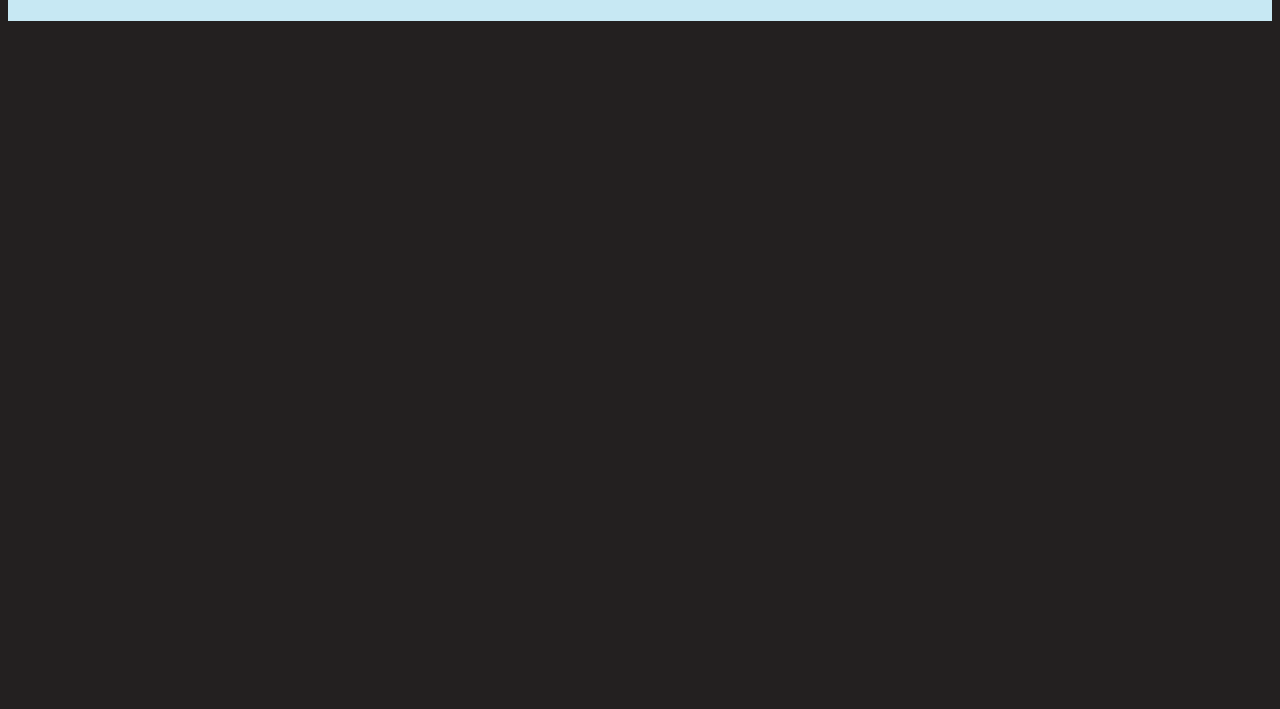
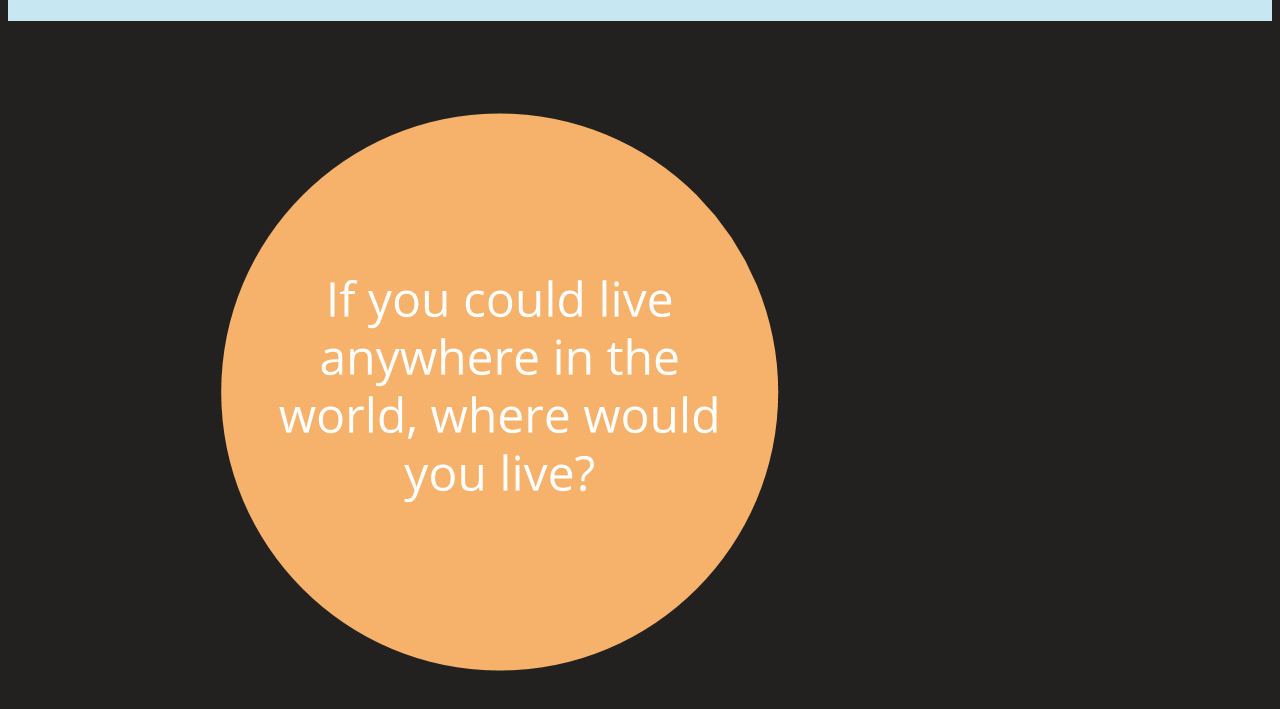
Before and after one commit to Piejak/piejak.github.io, a plain HTML site: page conversation.html in a window 1280 px wide. Shown: the part 77-786 px from the top of the page. Drawn offline with nearby package versions, Linux system fonts and the light colour scheme.

Commit message:
Fixed script tags for decision site

```diff
--- a/conversation.html
+++ b/conversation.html
@@ -4,7 +4,7 @@
         <title>You're Indecisive</title>
         <link rel="stylesheet" type="text/css" href="decision.css">
         <link href='http://fonts.googleapis.com/css?family=Open+Sans' rel='stylesheet' type='text/css'>
-        <script type="text/javascript" src="script.js"></script>
+        <script type="text/javascript" src="decision.js"></script>
     </head>
     <body>
       <div class="header">
```
Also changed, not shown: date.html (+1 -1 lines).
